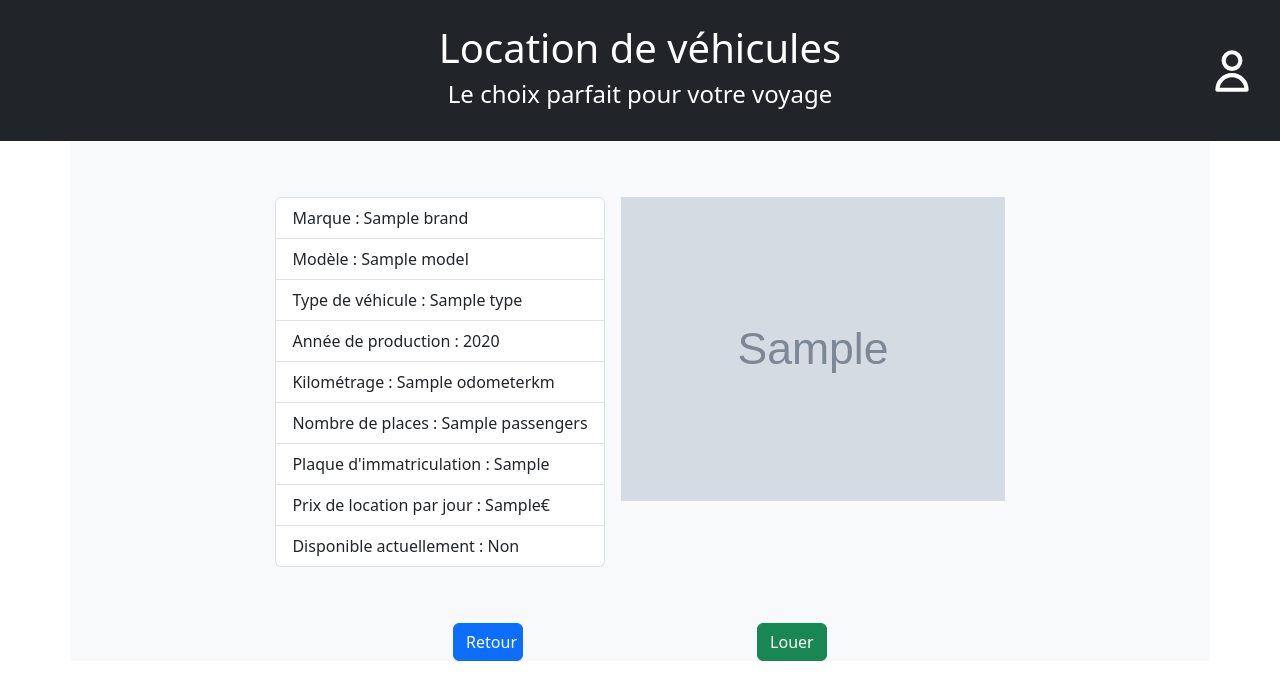
After one commit to hellodamien/slv, a Symfony app: template templates/vehicle/index.html.twig in a window 1280 px wide. The commit adds this page. Shown: the top 700 px of the page. Run offline with Twig, Linux system fonts and the light colour scheme; the template is opened without the code that fills it: most values are stand-ins (such as "Sample title", 1, 10 or a date in 2020); grey boxes marked "Sample" are stand-in pictures; style sheets or scripts are compiled from the project's sources; some libraries are stand-ins or nearby versions.

Commit message:
Add vehicle view page

```diff
--- a/templates/home/index.html.twig
+++ b/templates/home/index.html.twig
@@ -28,7 +28,7 @@
                                         <h5 class="card-title text-center">{{ vehicle.model.brand.name }} {{ vehicle.model.name }}</h5>
                                         <div class="d-flex flex-row justify-content-evenly">
                                             <p class="card-text">Prix: {{ vehicle.daily_rent }}€ /jour</p>
-                                            <a href="{{ path('home', {'id': vehicle.id}) }}" class="btn btn-primary">Voir</a>
+                                            <a href="{{ path('vehicle', {'id': vehicle.id}) }}" class="btn btn-primary">Voir</a>
                                         </div>
                                     </div>
                                 </div>
--- /dev/null
+++ b/templates/vehicle/index.html.twig
@@ -0,0 +1,30 @@
+{% extends 'base.html.twig' %}
+
+{% block title %}{{ vehicle.model.brand.name }} {{ vehicle.model.name }}{% endblock %}
+
+{% block body %}
+    <div class="d-flex flex-column">
+        <div class="d-flex flex-row justify-content-between m-4 p-4">
+            <div class="d-flex flex-column m-2">
+                <ul class="list-group">
+                    <li class="list-group-item">Marque : {{ vehicle.model.brand.name }}</li>
+                    <li class="list-group-item">Modèle : {{ vehicle.model.name }}</li>
+                    <li class="list-group-item">Type de véhicule : {{ vehicle.type }}</li>
+                    <li class="list-group-item">Année de production : {{ vehicle.productionYear }}</li>
+                    <li class="list-group-item">Kilométrage : {{ vehicle.odometer }}km</li>
+                    <li class="list-group-item">Nombre de places : {{ vehicle.passengers }}</li>
+                    <li class="list-group-item">Plaque d'immatriculation : {{ vehicle.licensePlate }}</li>
+                    <li class="list-group-item">Prix de location par jour : {{ vehicle.dailyRent }}€</li>
+                    <li class="list-group-item">Disponible actuellement : {{ isAvailable ? 'Oui' : 'Non' }}</li>
+                </ul>
+            </div>
+            <div class="d-flex flex-column m-2">
+                <img src="{{ vehicle.picture }}" style="height: 38vh; width: 30vw;" alt="{{ vehicle.model.brand.name }} {{ vehicle.model.name }}">
+            </div>
+        </div>
+        <div class="d-flex flex-row flex-grow-1 justify-content-evenly">
+            <a href="{{ path('home') }}" class="btn btn-primary col-1">Retour</a>
+            <a href="" class="btn btn-success col-1">Louer</a>
+        </div>
+    </div>
+{% endblock %}
```
Also changed, not shown: src/Controller/VehicleController.php (added, +29 -0 lines), src/Repository/VehicleRepository.php (+20 -1 lines).
